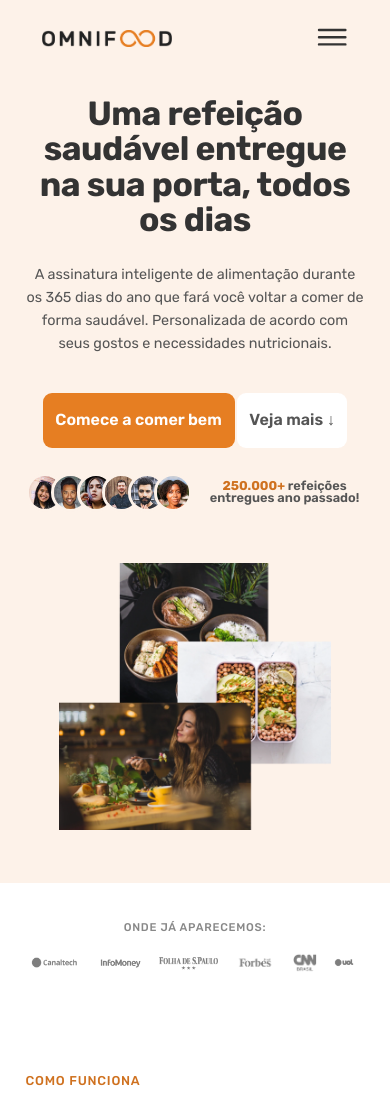
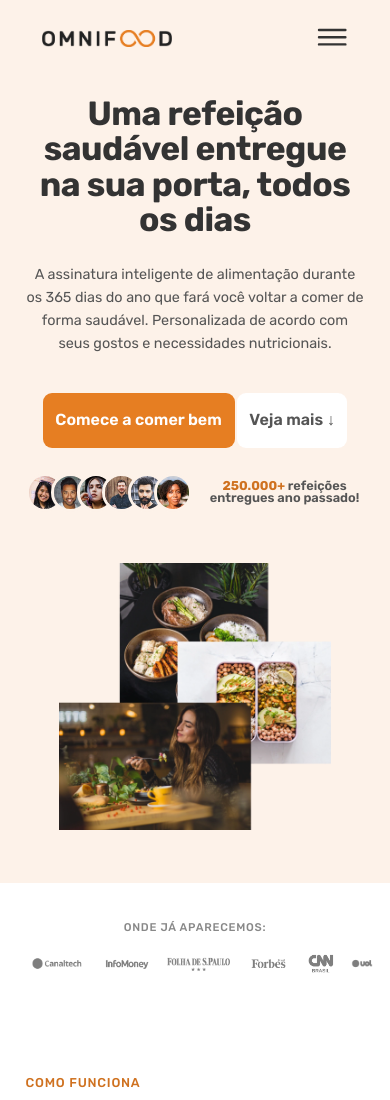
Before and after one commit to TheGoat0301/Restaurante, a plain HTML site: page index.html in a window 390 px wide. Shown: the top 1100 px of the page. Drawn offline with nearby package versions, Linux system fonts and the light colour scheme; some packages are replaced by stand-ins of ours; a script that the page names is missing.

Commit message:
erros logo size

```diff
--- a/css/queries.css
+++ b/css/queries.css
@@ -303,7 +303,7 @@
   }
 
   .logos img {
-    height: 2.6rem;
+    height: 2.8rem;
   }
 
   .logos {
```
